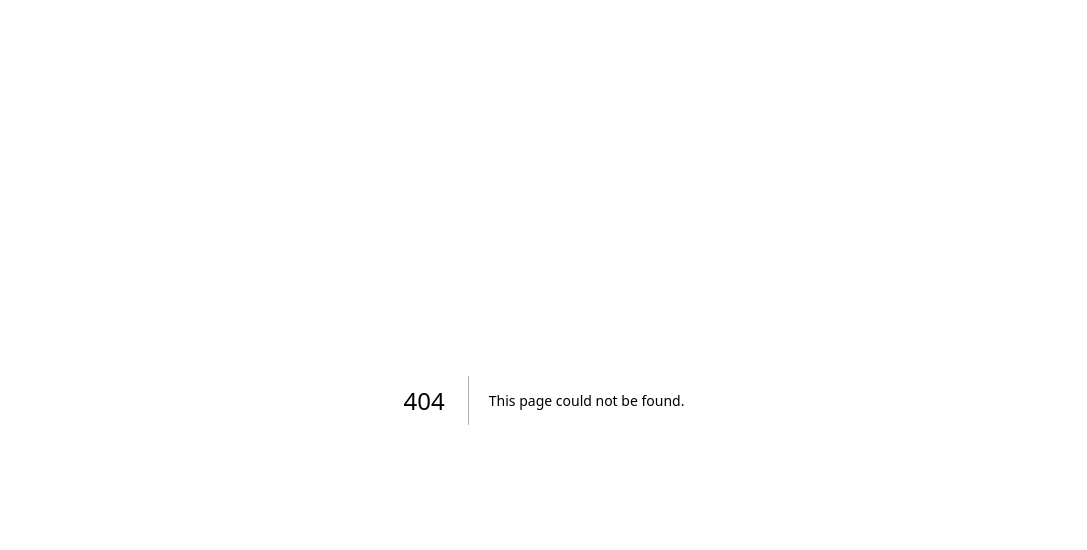
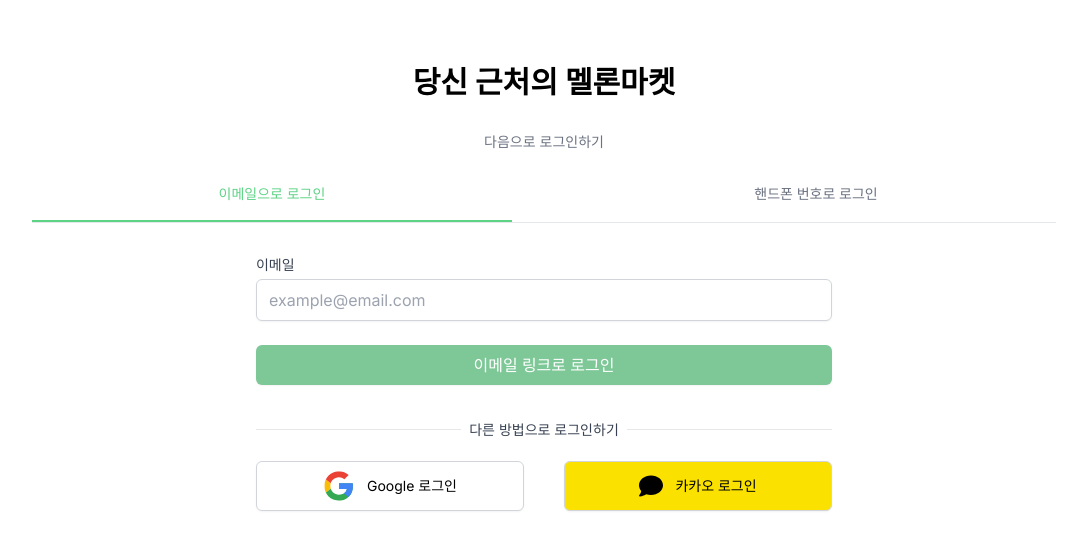
Before and after one commit to xoxojw/melon-market, a Next.js app: page /intro in a window 1280 px wide. Before the commit this address had no page. Shown: the top 550 px of the page, without its empty margins (96-1183 px from the left). Built offline with nearby package versions, Linux system fonts and the light colour scheme.

Commit message:
:lipstick: Add auth page UI

```diff
--- /dev/null
+++ b/src/app/intro/page.tsx
@@ -0,0 +1,11 @@
+import Enter from "@/components/Enter";
+
+const Intro = () => {
+  return (
+    <>
+      <Enter />
+    </>
+  );
+};
+
+export default Intro;
--- a/src/app/layout.tsx
+++ b/src/app/layout.tsx
@@ -1,12 +1,16 @@
-import '@/styles/globals.css'
-import type { Metadata } from 'next'
-import { Inter } from 'next/font/google'
+import type { Metadata } from 'next';
+import { Inter } from 'next/font/google';
+import '@/styles/globals.css';
+import "@fortawesome/fontawesome-svg-core/styles.css";
+import { config } from "@fortawesome/fontawesome-svg-core";
 
 const inter = Inter({ subsets: ['latin'] })
 
+config.autoAddCss = true;
+
 export const metadata: Metadata = {
-  title: '감자마켓',
-  description: 'NextJS 뿌수기',
+  title: '멜론마켓',
+  description: '당근마켓 클론코딩으로 NextJS 뿌수기',
 }
 
 export default function RootLayout({
--- /dev/null
+++ b/src/components/Enter.tsx
@@ -0,0 +1,114 @@
+"use client";
+import { useState } from "react";
+import { FontAwesomeIcon } from "@fortawesome/react-fontawesome";
+import { faComment } from "@fortawesome/free-solid-svg-icons";
+import { faGoogle } from "@fortawesome/free-brands-svg-icons";
+
+const cls = (...classnames: string[]) => {
+  return classnames.join(" ");
+}
+
+const Enter = () => {
+  const [method, setMethod] = useState<"email" | "phone">("email");
+  const onEmailClick = () => setMethod("email");
+  const onPhoneClick = () => setMethod("phone");
+  return (
+    <div className="mt-16 px-4 w-11/12 mx-auto">
+      <h3 className="text-3xl font-bold text-center">당신 근처의 멜론마켓</h3>
+      <div className="mt-8 max-w-5xl mx-auto">
+        <div className="flex flex-col items-center">
+          <h5 className="text-sm text-gray-500">다음으로 로그인하기</h5>
+          <div className="mt-8 border-b grid grid-cols-2 gap-16 w-full">
+            <button
+              className={cls("pb-4 text-sm font-medium border-b-2 outline-none",
+                method === "email"
+                  ? "border-melon-500 text-melon-500"
+                  : "border-transparent text-gray-500"
+              )}
+              onClick={onEmailClick}
+            >
+              이메일으로 로그인
+            </button>
+            <button
+              className={cls("pb-4 text-sm font-medium border-b-2 outline-none",
+              method === "phone"
+                ? "border-melon-500 text-melon-500"
+                : "border-transparent text-gray-500"
+            )}
+              onClick={onPhoneClick}
+            >
+              핸드폰 번호로 로그인
+            </button>
+          </div>
+        </div>
+        <div className="max-w-xl mx-auto">
+          <form className="flex flex-col mt-8">
+            <label className="text-sm font-medium text-gray-700">
+              {method === "email" ? "이메일" : null}
+              {method === "phone" ? "핸드폰 번호" : null}
+            </label>
+            <div className="mt-1">
+              {method === "email"
+                ? <input
+                  type="email"
+                  className="appearance-none w-full px-3 py-2 border-gray-300 rounded-md shadow-sm placeholder-gray-400 focus:outline-none focus:ring-1 focus:ring-melon-300 focus:border-melon-300"
+                  placeholder="example@email.com"
+                  required
+                />
+                : null}
+              {method === "phone"
+                ? (
+                <div className="flex rounded-md shadow-sm">
+                  <span className="flex items-center justify-center px-3 rounded-l-md border border-r-0 border-gray-300 bg-gray-50 select-none text-sm">
+                    +82
+                  </span>
+                  <input
+                    type="number"
+                    className="w-full px-3 py-2 border-gray-300 rounded-md rounded-l-none shadow-sm placeholder-gray-400 focus:outline-none focus:ring-1 focus:ring-melon-300 focus:border-melon-300"
+                    placeholder="010-0000-0000"
+                    required
+                  />
+                </div>
+                )
+                : null}
+            </div>
+            <button className="mt-6 px-4 py-2 bg-melon-300 text-white border-transparent outline-melon-400 hover:bg-melon-400 focus:ring-2 focus:ring-melon-400 focus:border-melon-400 rounded-md shadow-sm font-medium">
+              {method === "email" ? "이메일 링크로 로그인" : null}
+              {method === "phone" ? "일회성 비밀번호 받기" : null}
+            </button>
+          </form>
+          <div className="mt-11">
+            <div className="relative">
+              <div className="absolute w-full border-t" />
+              <div className="relative -top-3 text-center">
+                <span className="px-2 bg-white text-gray-700 text-sm">다른 방법으로 로그인하기</span>
+              </div>
+            </div>
+            <div className="grid grid-cols-2 mt-2 gap-10">
+              <button className="flex justify-center items-center py-2 px-4 border border-gray-300 rounded-md shadow-sm bg-white hover:bg-gray-50">
+                <svg viewBox="0 0 48 48" height="32px" >
+                <clipPath id="g">
+                  <path d="M44.5 20H24v8.5h11.8C34.7 33.9 30.1 37 24 37c-7.2 0-13-5.8-13-13s5.8-13 13-13c3.1 0 5.9 1.1 8.1 2.9l6.4-6.4C34.6 4.1 29.6 2 24 2 11.8 2 2 11.8 2 24s9.8 22 22 22c11 0 21-8 21-22 0-1.3-.2-2.7-.5-4z"/>
+                </clipPath>
+                <g className="colors" clip-path="url(#g)">
+                  <path fill="#FBBC05" d="M0 37V11l17 13z"/>
+                  <path fill="#EA4335" d="M0 11l17 13 7-6.1L48 14V0H0z"/>
+                  <path fill="#34A853" d="M0 37l30-23 7.9 1L48 0v48H0z"/>
+                  <path fill="#4285F4" d="M48 48L17 24l-4-3 35-10z"/>
+                </g>
+                </svg>
+                <span className="text-sm ml-3">Google 로그인</span>
+              </button>
+              <button className="bg-logos-kakao flex justify-center items-center py-2 px-4 border border-gray-300 rounded-md shadow-sm hover:bg-logos-kakaoHover">
+                <FontAwesomeIcon icon={faComment} color="#000000" size="xl" />
+                <span className="text-sm ml-3">카카오 로그인</span>
+              </button>
+            </div>
+          </div>
+        </div>
+      </div>
+    </div>
+  );
+};
+
+export default Enter;
--- a/src/styles/globals.css
+++ b/src/styles/globals.css
@@ -1,6 +1,14 @@
 @tailwind base;
 @tailwind components;
 @tailwind utilities;
+
+@layer base {
+  input[type="number"]::-webkit-inner-spin-button,
+  input[type="number"]::-webkit-outer-spin-button {
+    -webkit-appearance: none;
+    margin: 0;
+  }
+}
 
 /* :root {
   --foreground-rgb: 0, 0, 0;
--- a/tailwind.config.ts
+++ b/tailwind.config.ts
@@ -8,13 +8,27 @@
   ],
   theme: {
     extend: {
-      backgroundImage: {
-        'gradient-radial': 'radial-gradient(var(--tw-gradient-stops))',
-        'gradient-conic':
-          'conic-gradient(from 180deg at 50% 50%, var(--tw-gradient-stops))',
-      },
-    },
+      colors: {
+        melon: {
+          50: '#DCF2E4',
+          100: '#BDE0C9',
+          200: '#9DCEAE',
+          300: '#7EC898',
+          400: '#57BF7B',
+          500: '#5DD386',
+          600: '#359055',
+          700: '#297A45',
+          800: '#1A6534',
+          900: '#124B26',
+        },
+        logos: {
+          kakao: '#FAE100',
+          kakaoHover: '#FFE81C',
+        },
+      }
+    }
   },
-  plugins: [],
+  darkMode: "media",
+  plugins: [require("@tailwindcss/forms")],
 }
 export default config
```
